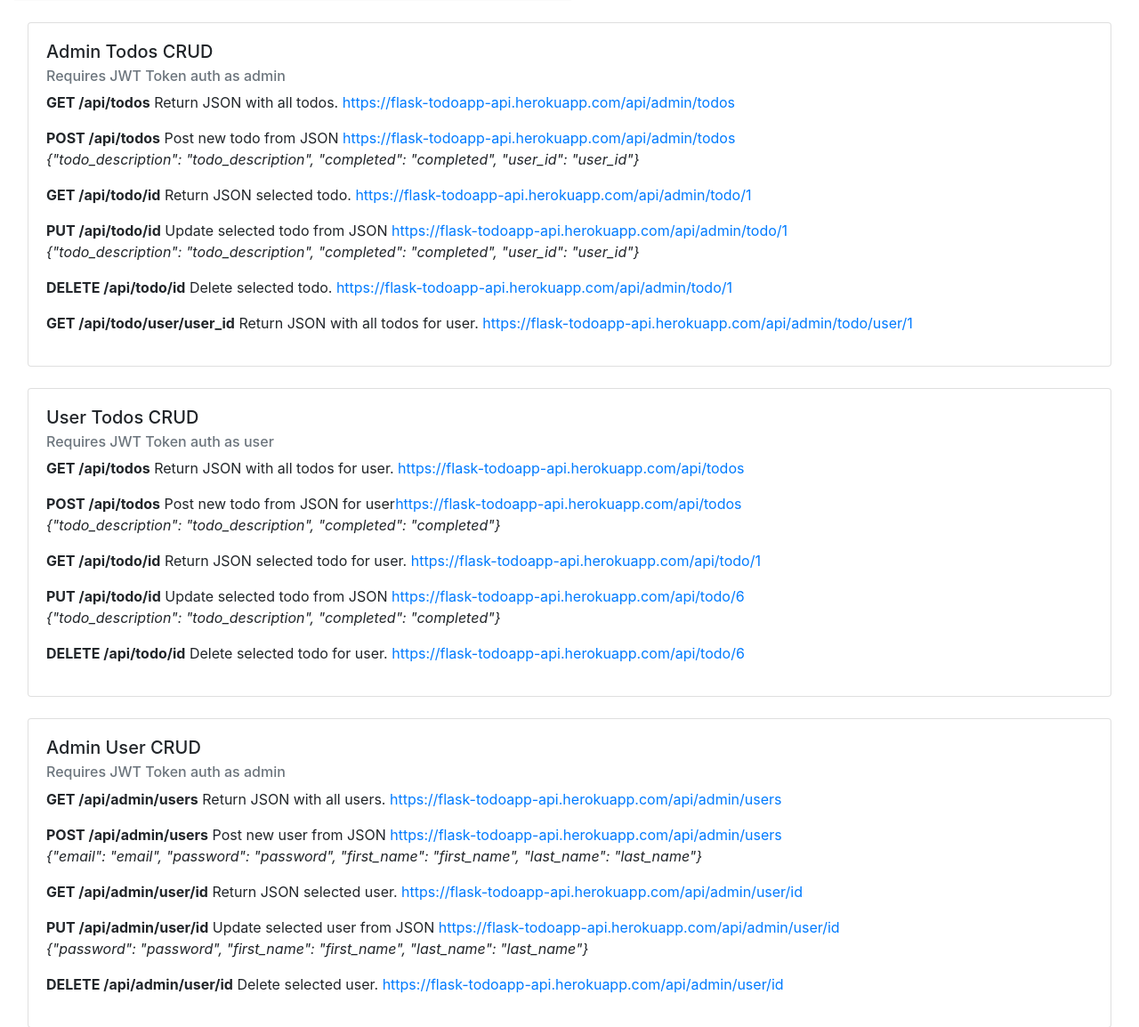
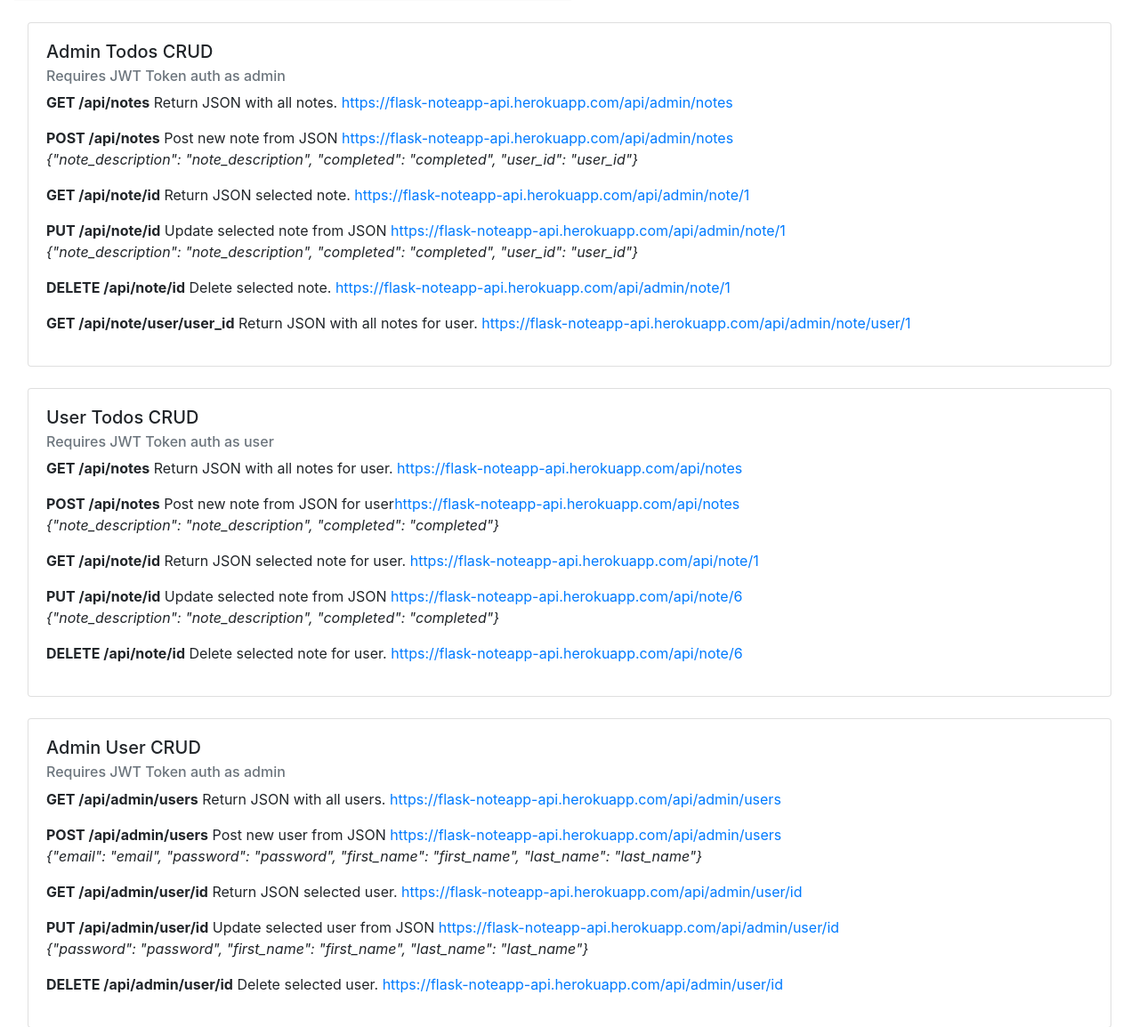
Before and after one commit to antoineGH/api_notezilla, a Flask app: page / in a window 1280 px wide. Shown: the part 454-1608 px from the top of that part at 89% size. Run offline with Flask 2, Linux system fonts and the light colour scheme; the page is wider than the window, and the part outside it is not shown; some libraries are stand-ins or nearby versions.

Commit message:
update to notes

```diff
--- a/__init__.py
+++ b/__init__.py
@@ -24,8 +24,8 @@ def create_app(config_class=Config):
 
     from admin.routes import admin
     from users.routes import users
-    from todos.routes import todos
+    from notes.routes import notes
     app.register_blueprint(admin)
     app.register_blueprint(users)
-    app.register_blueprint(todos)
+    app.register_blueprint(notes)
     return app
--- a/admin/routes.py
+++ b/admin/routes.py
@@ -59,9 +59,9 @@ def adminUser(user_id):
     if request.method == 'DELETE':
         return deleteUser(user_id)
 
-@admin.route('/api/admin/todos', methods=['GET', 'POST'])
+@admin.route('/api/admin/notes', methods=['GET', 'POST'])
 @jwt_required
-def todos():
+def notes():
     if not isAdmin():
         return jsonify({'message': "Unauthorized Admin only"}), 403
 
@@ -71,44 +71,44 @@ def todos():
         if not request.is_json:
             return jsonify({"message": "Missing JSON in request"}), 400
         content = request.get_json(force=True)
-        todo_description = content.get("todo_description", None)
+        note_description = content.get("note_description", None)
         completed = content.get("completed", None)
         user_id = content.get("user_id", None)
-        if not todo_description:
-            return jsonify({"message": 'Missing todo_description in JSON'})
+        if not note_description:
+            return jsonify({"message": 'Missing note_description in JSON'})
         if not completed:
             return jsonify({"message": 'Missing completed in JSON'})
         if not user_id:
             return jsonify({"message": 'Missing user_id in JSON'})
-        return postTodo(todo_description, completed, user_id)
+        return postTodo(note_description, completed, user_id)
 
-@admin.route('/api/admin/todo/<int:todo_id>', methods=['GET', 'PUT', 'DELETE'])
+@admin.route('/api/admin/note/<int:note_id>', methods=['GET', 'PUT', 'DELETE'])
 @jwt_required
-def todo(todo_id):
+def note(note_id):
     if not isAdmin():
         return jsonify({'message': "Unauthorized Admin only"}), 403
 
-    if not todo_id:
-        return jsonify({"message": "Missing todo_id in request"}), 404
+    if not note_id:
+        return jsonify({"message": "Missing note_id in request"}), 404
 
     if request.method == 'GET':
-        return getTodo(todo_id)
+        return getTodo(note_id)
 
     if request.method == 'PUT':
         if not request.is_json:
             return jsonify({"message": "Missing JSON in request"}), 400
         content = request.get_json(force=True)
-        todo_description = content['todo_description'] if 'todo_description' in content.keys() else ''
+        note_description = content['note_description'] if 'note_description' in content.keys() else ''
         completed = content['completed'] if 'completed' in content.keys() else ''
         user_id = content['user_id'] if 'user_id' in content.keys() else ''
-        return updateTodo(todo_id, todo_description, completed, user_id)
+        return updateTodo(note_id, note_description, completed, user_id)
 
     if request.method == 'DELETE':
-        return deleteTodo(todo_id)
+        return deleteTodo(note_id)
 
-@admin.route('/api/admin/todo/user/<int:user_id>', methods=['GET'])
+@admin.route('/api/admin/note/user/<int:user_id>', methods=['GET'])
 @jwt_required
-def todosUser(user_id):
+def notesUser(user_id):
     if not isAdmin():
         return jsonify({'message': "Unauthorized Admin only"}), 403
 
--- a/templates/documentation.html
+++ b/templates/documentation.html
@@ -71,14 +71,14 @@
 						<div class="card-body">
 							<h5 class="card-title">Admin Todos CRUD</h5>
 							<h6 class="card-subtitle mb-2 text-muted">Requires JWT Token auth as admin</h6>
-							<p><span style='font-weight: 675;'>GET /api/todos</span> Return JSON with all todos. <a href="https://flask-todoapp-api.herokuapp.com/api/admin/todos" class="card-link">https://flask-todoapp-api.herokuapp.com/api/admin/todos</a></p>
-							<p style="margin-bottom: 0;"><span style='font-weight: 675;'>POST /api/todos</span> Post new todo from JSON <a href="https://flask-todoapp-api.herokuapp.com/api/admin/todos" class="card-link">https://flask-todoapp-api.herokuapp.com/api/admin/todos</a></p>
-							<p style="font-style: italic;">{"todo_description": "todo_description", "completed": "completed", "user_id": "user_id"}</p>
-							<p><span style='font-weight: 675;'>GET /api/todo/id</span> Return JSON selected todo. <a href="https://flask-todoapp-api.herokuapp.com/api/admin/todo/1" class="card-link">https://flask-todoapp-api.herokuapp.com/api/admin/todo/1</a></p>
-							<p style="margin-bottom: 0;"><span style='font-weight: 675;'>PUT /api/todo/id</span> Update selected todo from JSON <a href="https://flask-todoapp-api.herokuapp.com/api/admin/todo/1" class="card-link">https://flask-todoapp-api.herokuapp.com/api/admin/todo/1</a></p>
-							<p style="font-style: italic;">{"todo_description": "todo_description", "completed": "completed", "user_id": "user_id"}</p>
-							<p><span style='font-weight: 675;'>DELETE /api/todo/id</span> Delete selected todo. <a href="https://flask-todoapp-api.herokuapp.com/api/admin/todo/1" class="card-link">https://flask-todoapp-api.herokuapp.com/api/admin/todo/1</a></p>
-							<p><span style='font-weight: 675;'>GET /api/todo/user/user_id</span> Return JSON with all todos for user. <a href="https://flask-todoapp-api.herokuapp.com/api/admin/todo/user/1" class="card-link">https://flask-todoapp-api.herokuapp.com/api/admin/todo/user/1</a></p>
+							<p><span style='font-weight: 675;'>GET /api/notes</span> Return JSON with all notes. <a href="https://flask-noteapp-api.herokuapp.com/api/admin/notes" class="card-link">https://flask-noteapp-api.herokuapp.com/api/admin/notes</a></p>
+							<p style="margin-bottom: 0;"><span style='font-weight: 675;'>POST /api/notes</span> Post new note from JSON <a href="https://flask-noteapp-api.herokuapp.com/api/admin/notes" class="card-link">https://flask-noteapp-api.herokuapp.com/api/admin/notes</a></p>
+							<p style="font-style: italic;">{"note_description": "note_description", "completed": "completed", "user_id": "user_id"}</p>
+							<p><span style='font-weight: 675;'>GET /api/note/id</span> Return JSON selected note. <a href="https://flask-noteapp-api.herokuapp.com/api/admin/note/1" class="card-link">https://flask-noteapp-api.herokuapp.com/api/admin/note/1</a></p>
+							<p style="margin-bottom: 0;"><span style='font-weight: 675;'>PUT /api/note/id</span> Update selected note from JSON <a href="https://flask-noteapp-api.herokuapp.com/api/admin/note/1" class="card-link">https://flask-noteapp-api.herokuapp.com/api/admin/note/1</a></p>
+							<p style="font-style: italic;">{"note_description": "note_description", "completed": "completed", "user_id": "user_id"}</p>
+							<p><span style='font-weight: 675;'>DELETE /api/note/id</span> Delete selected note. <a href="https://flask-noteapp-api.herokuapp.com/api/admin/note/1" class="card-link">https://flask-noteapp-api.herokuapp.com/api/admin/note/1</a></p>
+							<p><span style='font-weight: 675;'>GET /api/note/user/user_id</span> Return JSON with all notes for user. <a href="https://flask-noteapp-api.herokuapp.com/api/admin/note/user/1" class="card-link">https://flask-noteapp-api.herokuapp.com/api/admin/note/user/1</a></p>
 						</div>
 					</div>
 				</div>
@@ -91,13 +91,13 @@
 						<div class="card-body">
 							<h5 class="card-title">User Todos CRUD</h5>
 							<h6 class="card-subtitle mb-2 text-muted">Requires JWT Token auth as user</h6>
-							<p><span style='font-weight: 675;'>GET /api/todos</span> Return JSON with all todos for user. <a href="https://flask-todoapp-api.herokuapp.com/api/todos" class="card-link">https://flask-todoapp-api.herokuapp.com/api/todos</a></p>
-							<p style="margin-bottom: 0;"><span style='font-weight: 675;'>POST /api/todos</span> Post new todo from JSON for user<a href="https://flask-todoapp-api.herokuapp.com/api/todos" class="card-link">https://flask-todoapp-api.herokuapp.com/api/todos</a></p>
-							<p style="font-style: italic;">{"todo_description": "todo_description", "completed": "completed"}</p>
-							<p><span style='font-weight: 675;'>GET /api/todo/id</span> Return JSON selected todo for user. <a href="https://flask-todoapp-api.herokuapp.com/api/todo/1" class="card-link">https://flask-todoapp-api.herokuapp.com/api/todo/1</a></p>
-							<p style="margin-bottom: 0;"><span style='font-weight: 675;'>PUT /api/todo/id</span> Update selected todo from JSON <a href="https://flask-todoapp-api.herokuapp.com/api/todo/6" class="card-link">https://flask-todoapp-api.herokuapp.com/api/todo/6</a></p>
-							<p style="font-style: italic;">{"todo_description": "todo_description", "completed": "completed"}</p>
-							<p><span style='font-weight: 675;'>DELETE /api/todo/id</span> Delete selected todo for user. <a href="https://flask-todoapp-api.herokuapp.com/api/todo/6" class="card-link">https://flask-todoapp-api.herokuapp.com/api/todo/6</a></p>
+							<p><span style='font-weight: 675;'>GET /api/notes</span> Return JSON with all notes for user. <a href="https://flask-noteapp-api.herokuapp.com/api/notes" class="card-link">https://flask-noteapp-api.herokuapp.com/api/notes</a></p>
+							<p style="margin-bottom: 0;"><span style='font-weight: 675;'>POST /api/notes</span> Post new note from JSON for user<a href="https://flask-noteapp-api.herokuapp.com/api/notes" class="card-link">https://flask-noteapp-api.herokuapp.com/api/notes</a></p>
+							<p style="font-style: italic;">{"note_description": "note_description", "completed": "completed"}</p>
+							<p><span style='font-weight: 675;'>GET /api/note/id</span> Return JSON selected note for user. <a href="https://flask-noteapp-api.herokuapp.com/api/note/1" class="card-link">https://flask-noteapp-api.herokuapp.com/api/note/1</a></p>
+							<p style="margin-bottom: 0;"><span style='font-weight: 675;'>PUT /api/note/id</span> Update selected note from JSON <a href="https://flask-noteapp-api.herokuapp.com/api/note/6" class="card-link">https://flask-noteapp-api.herokuapp.com/api/note/6</a></p>
+							<p style="font-style: italic;">{"note_description": "note_description", "completed": "completed"}</p>
+							<p><span style='font-weight: 675;'>DELETE /api/note/id</span> Delete selected note for user. <a href="https://flask-noteapp-api.herokuapp.com/api/note/6" class="card-link">https://flask-noteapp-api.herokuapp.com/api/note/6</a></p>
 						</div>
 					</div>
 				</div>
@@ -111,13 +111,13 @@
 						<div class="card-body">
 							<h5 class="card-title">Admin User CRUD</h5>
 							<h6 class="card-subtitle mb-2 text-muted">Requires JWT Token auth as admin</h6>
-							<p><span style='font-weight: 675;'>GET /api/admin/users</span> Return JSON with all users. <a href="https://flask-todoapp-api.herokuapp.com/api/admin/users" class="card-link">https://flask-todoapp-api.herokuapp.com/api/admin/users</a></p>
-							<p style="margin-bottom: 0;"><span style='font-weight: 675;'>POST /api/admin/users</span> Post new user from JSON <a href="https://flask-todoapp-api.herokuapp.com/api/admin/users" class="card-link">https://flask-todoapp-api.herokuapp.com/api/admin/users</a></p>
+							<p><span style='font-weight: 675;'>GET /api/admin/users</span> Return JSON with all users. <a href="https://flask-noteapp-api.herokuapp.com/api/admin/users" class="card-link">https://flask-noteapp-api.herokuapp.com/api/admin/users</a></p>
+							<p style="margin-bottom: 0;"><span style='font-weight: 675;'>POST /api/admin/users</span> Post new user from JSON <a href="https://flask-noteapp-api.herokuapp.com/api/admin/users" class="card-link">https://flask-noteapp-api.herokuapp.com/api/admin/users</a></p>
 							<p style="font-style: italic;">{"email": "email", "password": "password", "first_name": "first_name", "last_name": "last_name"}</p>
-							<p><span style='font-weight: 675;'>GET /api/admin/user/id</span> Return JSON selected user. <a href="https://flask-todoapp-api.herokuapp.com/api/admin/user/id" class="card-link">https://flask-todoapp-api.herokuapp.com/api/admin/user/id</a></p>
-							<p style="margin-bottom: 0;"><span style='font-weight: 675;'>PUT /api/admin/user/id</span> Update selected user from JSON <a href="https://flask-todoapp-api.herokuapp.com/api/admin/user/id" class="card-link">https://flask-todoapp-api.herokuapp.com/api/admin/user/id</a></p>
+							<p><span style='font-weight: 675;'>GET /api/admin/user/id</span> Return JSON selected user. <a href="https://flask-noteapp-api.herokuapp.com/api/admin/user/id" class="card-link">https://flask-noteapp-api.herokuapp.com/api/admin/user/id</a></p>
+							<p style="margin-bottom: 0;"><span style='font-weight: 675;'>PUT /api/admin/user/id</span> Update selected user from JSON <a href="https://flask-noteapp-api.herokuapp.com/api/admin/user/id" class="card-link">https://flask-noteapp-api.herokuapp.com/api/admin/user/id</a></p>
 							<p style="font-style: italic;">{"password": "password", "first_name": "first_name", "last_name": "last_name"}</p>
-							<p><span style='font-weight: 675;'>DELETE /api/admin/user/id</span> Delete selected user. <a href="https://flask-todoapp-api.herokuapp.com/api/admin/user/id" class="card-link">https://flask-todoapp-api.herokuapp.com/api/admin/user/id</a></p>
+							<p><span style='font-weight: 675;'>DELETE /api/admin/user/id</span> Delete selected user. <a href="https://flask-noteapp-api.herokuapp.com/api/admin/user/id" class="card-link">https://flask-noteapp-api.herokuapp.com/api/admin/user/id</a></p>
 						</div>
 					</div>
 				</div>
@@ -130,13 +130,13 @@
 						<div class="card-body">
 							<h5 class="card-title">User User CRUD</h5>
 							<h6 class="card-subtitle mb-2 text-muted">Requires JWT Token auth as user</h6>
-							<p><span style='font-weight: 675;'>GET /api/user</span> Return JSON with user information. <a href="https://flask-todoapp-api.herokuapp.com/api/user" class="card-link">https://flask-todoapp-api.herokuapp.com/api/user</a></p>
-							<p style="margin-bottom: 0;"><span style='font-weight: 675;'>PUT /api/user</span> Update connected user from JSON <a href="https://flask-todoapp-api.herokuapp.com/api/user" class="card-link">https://flask-todoapp-api.herokuapp.com/api/user</a></p>
+							<p><span style='font-weight: 675;'>GET /api/user</span> Return JSON with user information. <a href="https://flask-noteapp-api.herokuapp.com/api/user" class="card-link">https://flask-noteapp-api.herokuapp.com/api/user</a></p>
+							<p style="margin-bottom: 0;"><span style='font-weight: 675;'>PUT /api/user</span> Update connected user from JSON <a href="https://flask-noteapp-api.herokuapp.com/api/user" class="card-link">https://flask-noteapp-api.herokuapp.com/api/user</a></p>
 							<p style="font-style: italic;">{"password": "password", "first_name": "first_name", "last_name": "last_name"}</p>
-							<p><span style='font-weight: 675;'>DELETE api/user</span> Delete connected user. <a href="https://flask-todoapp-api.herokuapp.com/api/user" class="card-link">https://flask-todoapp-api.herokuapp.com/api/user</a></p>
-							<p style="margin-bottom: 0;"><span style='font-weight: 675;'>POST /api/login</span> Login user and return JWT <a href="https://flask-todoapp-api.herokuapp.com/api/login" class="card-link">https://flask-todoapp-api.herokuapp.com/api/login</a></p>
+							<p><span style='font-weight: 675;'>DELETE api/user</span> Delete connected user. <a href="https://flask-noteapp-api.herokuapp.com/api/user" class="card-link">https://flask-noteapp-api.herokuapp.com/api/user</a></p>
+							<p style="margin-bottom: 0;"><span style='font-weight: 675;'>POST /api/login</span> Login user and return JWT <a href="https://flask-noteapp-api.herokuapp.com/api/login" class="card-link">https://flask-noteapp-api.herokuapp.com/api/login</a></p>
 							<p style="font-style: italic;">{"email": "email", "password": "password"}</p>
-							<p style="margin-bottom: 0;"><span style='font-weight: 675;'>POST /api/register</span> Post new user and userdetail from JSON <a href="https://flask-todoapp-api.herokuapp.com/api/register" class="card-link">https://flask-todoapp-api.herokuapp.com/api/register</a></p>
+							<p style="margin-bottom: 0;"><span style='font-weight: 675;'>POST /api/register</span> Post new user and userdetail from JSON <a href="https://flask-noteapp-api.herokuapp.com/api/register" class="card-link">https://flask-noteapp-api.herokuapp.com/api/register</a></p>
 							<p style="font-style: italic;">{"email": "email", "password": "password", "first_name": "first_name", "last_name": "last_name"}</p>
 						</div>
 					</div>
```
Also changed, not shown: admin/utils.py (+29 -29 lines), notes/routes.py (renamed from todos/routes.py, +15 -15 lines), notes/utils.py (added, +62 -0 lines), todos/utils.py (deleted, +0 -62 lines), README.md, notes/__init__.py (added).
